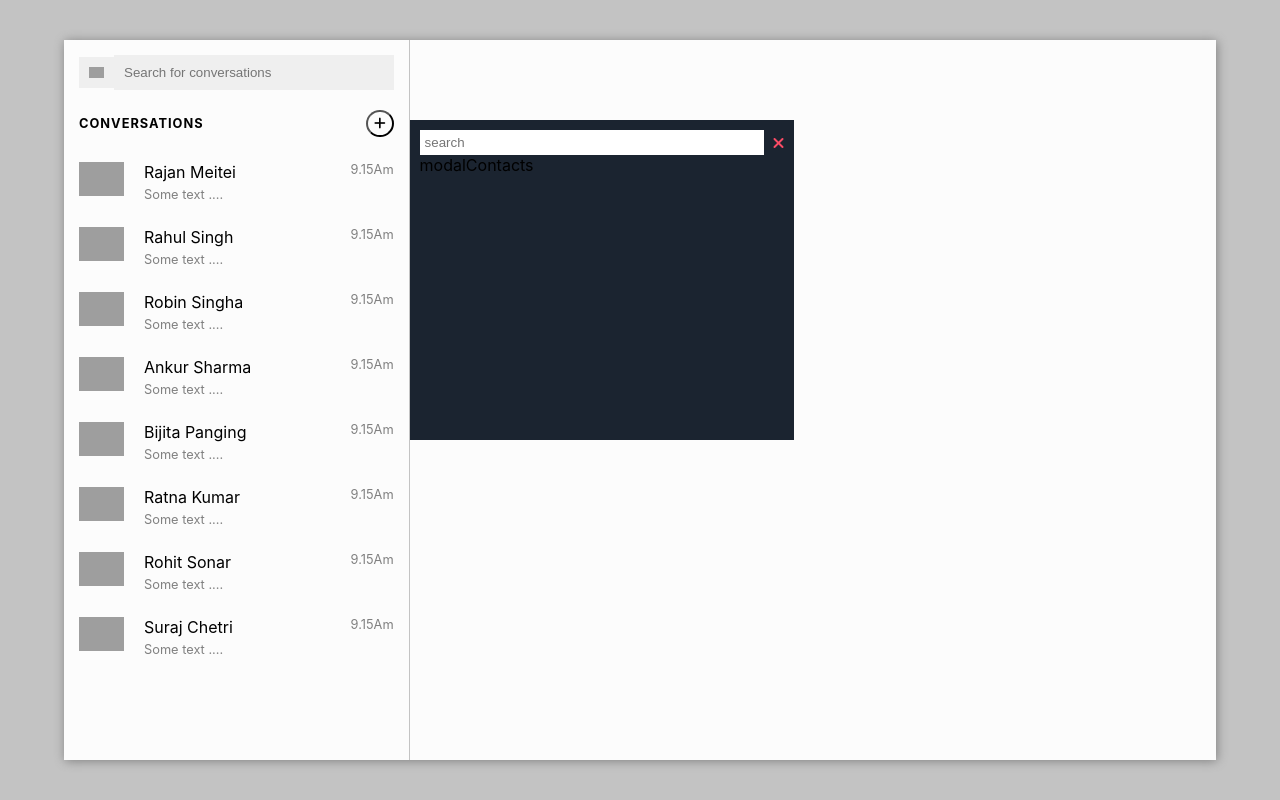
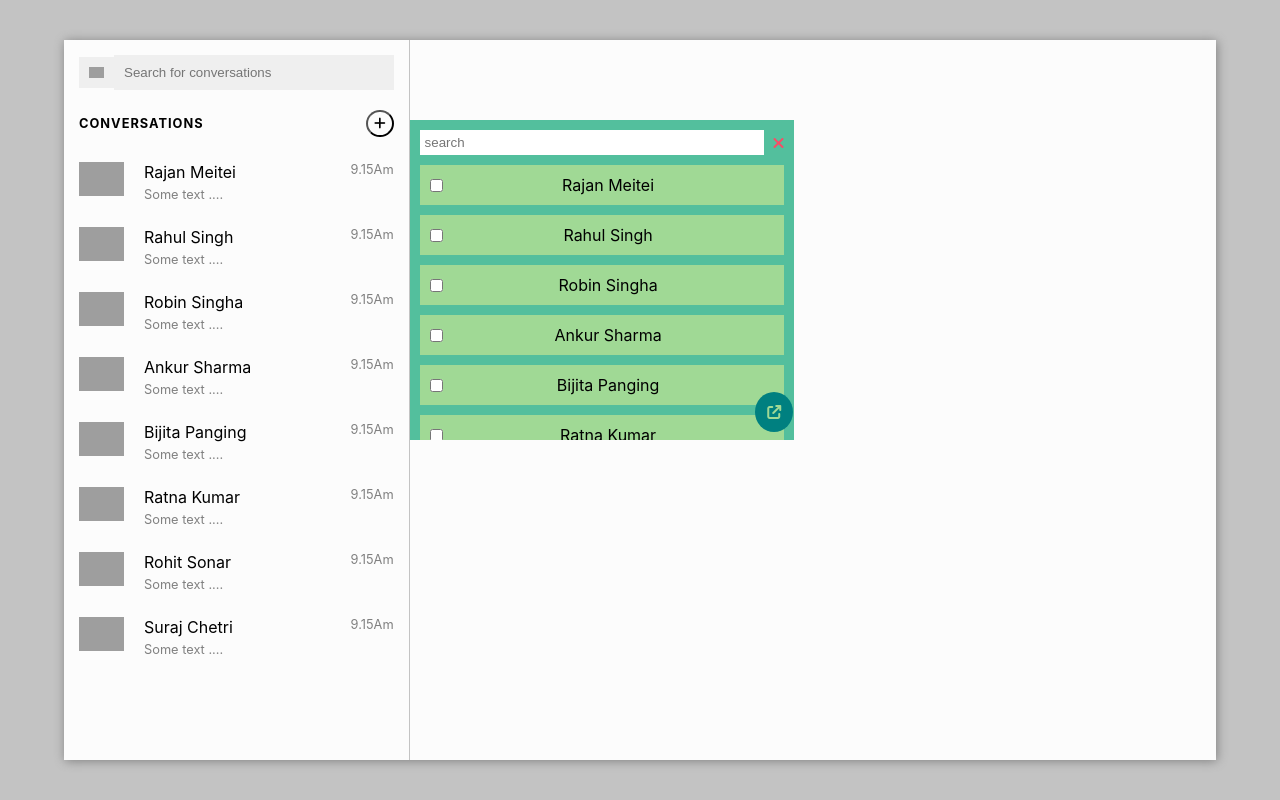
Before and after one commit to rks1995/chat-app-react, a React (Create React App) app: page / in a window 1280 px wide. Both pictures are taken after a click on the button 379 px from the left and 123 px from the top of the page. Built offline with nearby package versions, Linux system fonts and the light colour scheme; grey boxes are pictures that could not be loaded.

Commit message:
create modal component

```diff
--- a/src/components/App.js
+++ b/src/components/App.js
@@ -10,12 +10,17 @@ function App() {
     setShowModal(true)
   }
 
+  const handleCloseModal = (e) => {
+    e.preventDefault()
+    setShowModal(false)
+  }
+
   return (
     <div className={styles.app}>
       <div className={styles.chatBody}>
         {/* sidebar */}
         <Sidebar onClick={handleOpenConversation} />
-        {showModal && <Modal />}
+        {showModal && <Modal onClick={handleCloseModal} />}
         {/* chat */}
       </div>
     </div>
--- a/src/components/Modal.js
+++ b/src/components/Modal.js
@@ -1,16 +1,59 @@
+import { useState } from 'react'
+import toast from 'react-hot-toast'
+import { useContacts } from '../hooks/useContacts'
 import styles from '../styles/modal.module.css'
 
-const Modal = () => {
+const Modal = (props) => {
+  const contacts = useContacts()
+  const [modalUsers, setModalUsers] = useState(contacts.users)
+  const [inputText, setInputText] = useState('')
+
+  const handleModalSearch = (e) => {
+    console.log('change')
+    if (e.key === 'Enter') {
+      if (!inputText) {
+        toast.error('Invalid User', {
+          position: 'top-right',
+        })
+        return
+      }
+    }
+    let newUser = contacts.users.filter((user) => {
+      let name = user.name.toLowerCase()
+      return name.includes(e.target.value)
+    })
+    console.log(newUser)
+    setModalUsers(newUser)
+  }
+
   return (
     <div className={styles.modal}>
       <div className={styles.modalSearch}>
-        <input type='text' placeholder='search' />
-        <a href='/' type='button'>
-          <i class='fa-solid fa-xmark'></i>
+        <input
+          type='text'
+          placeholder='search'
+          value={inputText}
+          onChange={(e) => setInputText(e.target.value)}
+          onKeyDown={handleModalSearch}
+        />
+        <a href='/' type='button' {...props}>
+          <i className='fa-solid fa-xmark'></i>
         </a>
       </div>
       <div className={styles.modalContacts}>
-        <ul>modalContacts</ul>
+        <ul>
+          {modalUsers.map((user) => {
+            return (
+              <li key={user.id}>
+                <input type='checkbox' name='' id='' />
+                <p>{user.name}</p>
+              </li>
+            )
+          })}
+        </ul>
+      </div>
+      <div className={styles.startConversation}>
+        <i className='fa-solid fa-arrow-up-right-from-square'></i>
       </div>
     </div>
   )
--- a/src/styles/index.css
+++ b/src/styles/index.css
@@ -19,3 +19,7 @@ code {
 a {
   text-decoration: none;
 }
+
+ul li {
+  list-style-type: none;
+}
--- a/src/styles/modal.module.css
+++ b/src/styles/modal.module.css
@@ -2,7 +2,8 @@
   width: 30vw;
   height: 40vh;
   padding: 10px;
-  background-color: #1b2430;
+  background-color: #53bf9d;
+  overflow-x: scroll;
   position: absolute;
   inset: 0;
   left: 27vw;
@@ -36,3 +37,28 @@
 .modalSearch i {
   color: #f94c66;
 }
+
+.modalContacts li {
+  display: flex;
+  justify-content: space-between;
+  align-items: center;
+  margin: 10px 0;
+  padding: 10px;
+  background-color: #a0d995;
+}
+.modalContacts li p {
+  flex: 2;
+  text-align: center;
+}
+
+.startConversation {
+  position: fixed;
+  left: 59vw;
+  top: 49vh;
+  background-color: teal;
+  padding: 10px 12px;
+  border-radius: 50%;
+}
+.startConversation i {
+  color: #a0d995;
+}
```
